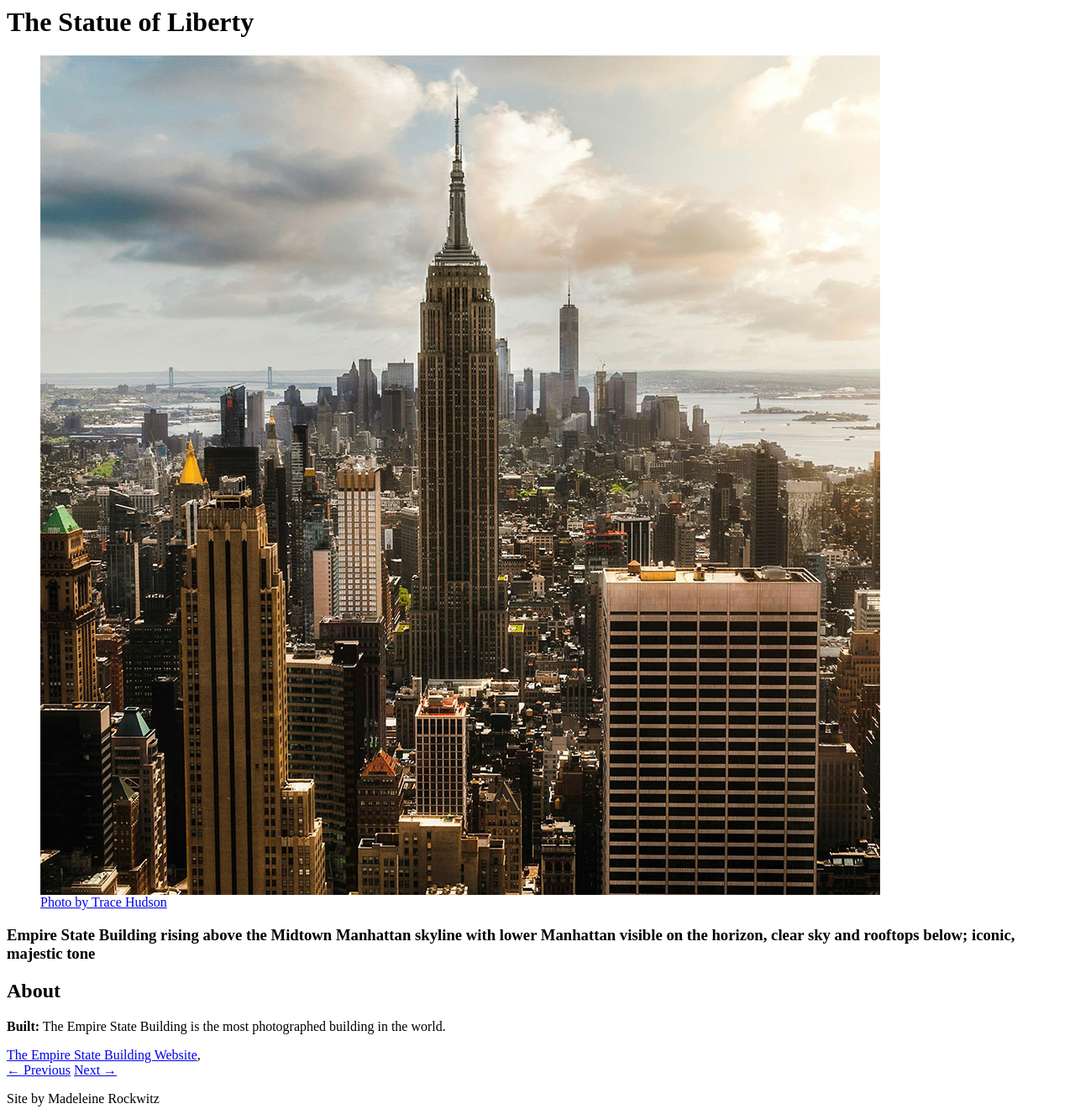
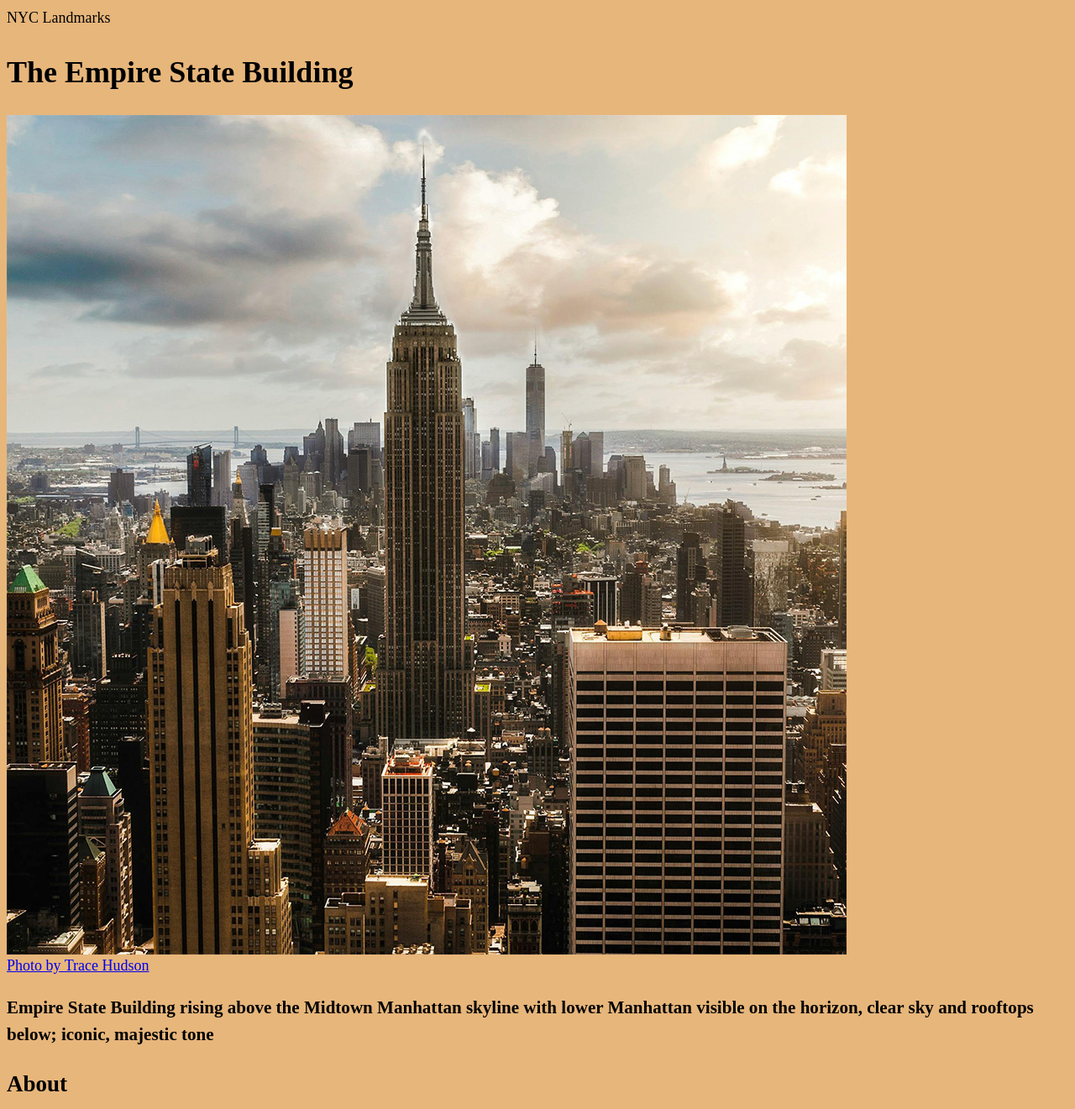
Before and after one commit to 444madeleine/weekseven, a plain HTML site: page landmark-empire.html in a window 1280 px wide. Shown: the top 1321 px of the page at 84% size. Drawn offline with Linux system fonts and the light colour scheme.

Commit message:
commit git commit git commit

```diff
--- a/landmark-empire.html
+++ b/landmark-empire.html
@@ -1,9 +1,14 @@
+<header>
+    <div class="site-title">NYC Landmarks</div>
+    <link rel="stylesheet" href="style.css">
+</header>
+
+
 <main>
 
     <!-- 1) INTRO -->
-    <h1>The Statue of Liberty</h1>
-    <div class="landmark">
-        <figure>
+    <h1>The Empire State Building</h1>
+    <figure>
             <img src="images/square/pexels-tracehudson-2424391.jpg"
                 alt="Empire State Building rising above the Midtown Manhattan skyline with lower Manhattan visible on the horizon, clear sky and rooftops below; iconic, majestic tone">
             <figcaption><a href="https://www.pexels.com/photo/empire-state-building-2424391/">Photo by Trace Hudson</a>
@@ -12,7 +17,6 @@
         <h3>Empire State Building rising above the Midtown Manhattan skyline with lower Manhattan visible on the
             horizon, clear sky and rooftops below; iconic, majestic tone</h3>
 
-        </div>
 
         <!-- 3) DESCRIPTION (About info) -->
         <h2>About</h2>
@@ -23,7 +27,7 @@
 
         <!-- 4) PREV/NEXT BUTTONS -->
         <nav id="pagination" aria-label="Landmark pagination">
-            <a class="btn" rel="prev" href="landmark-ferry.html">← Previous</a>
+            <a class="btn" rel="prev" href="landmark-liberty.html">← Previous</a>
             <a class="btn" rel="next" href="landmark-yankee.html">Next →</a>
         </nav>
 
--- a/style.css
+++ b/style.css
@@ -88,7 +88,7 @@ p {
 
 .landmark {
   font-family: 'Franklin Gothic Medium', 'Arial Narrow', Arial, sans-serif;
-  background-color: #f5f5f5; /* light gray */
+  background-color: #ffffff; /* light gray */
   padding: 20px;
   border-radius: 10px;
   box-shadow: 0 2px 5px rgba(0,0,0,0.1);
```
Also changed, not shown: landmark-ferry.html (+9 -3 lines), landmark-liberty.html (+6 -1 lines), landmark-roosevelt.html (+6 -1 lines), landmark-yankee.html (+5 -0 lines).
